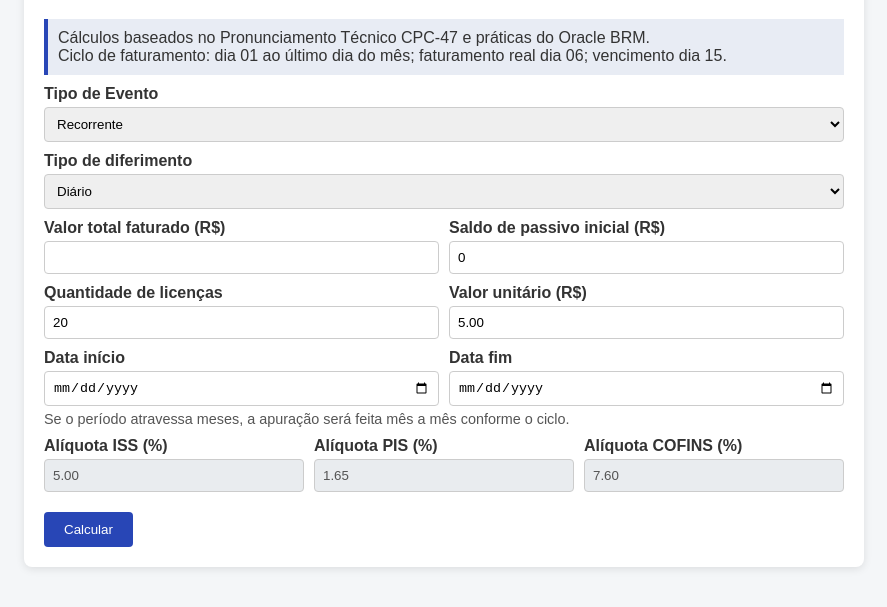
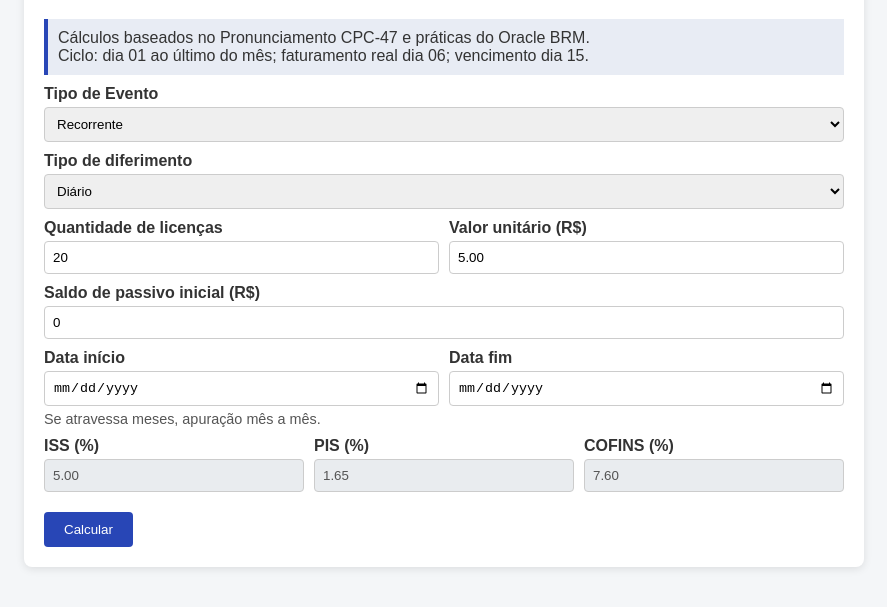
Before and after one commit to fbnmurad/alive, a plain HTML site: page DIFReceita.html in a window 1280 px wide. Shown: the part 101-708 px from the top of the page, without its empty margins (196-1083 px from the left). Drawn offline with Linux system fonts and the light colour scheme.

Commit message:
Update DIFReceita.html

```diff
--- a/DIFReceita.html
+++ b/DIFReceita.html
@@ -25,8 +25,8 @@
   <div class="container">
     <h1>Simulador de Diferimento de Receita</h1>
     <div class="note">
-      Cálculos baseados no Pronunciamento Técnico CPC-47 e práticas do Oracle BRM.<br>
-      Ciclo de faturamento: dia 01 ao último dia do mês; faturamento real dia 06; vencimento dia 15.
+      Cálculos baseados no Pronunciamento CPC-47 e práticas do Oracle BRM.<br>
+      Ciclo: dia 01 ao último do mês; faturamento real dia 06; vencimento dia 15.
     </div>
     <!-- Tipo de Evento -->
     <div class="row">
@@ -50,17 +50,6 @@
         </select>
       </div>
     </div>
-    <!-- Valor total e saldo -->
-    <div class="row">
-      <div class="col">
-        <label for="total">Valor total faturado (R$)</label>
-        <input type="number" id="total" step="0.01" required />
-      </div>
-      <div class="col">
-        <label for="saldo">Saldo de passivo inicial (R$)</label>
-        <input type="number" id="saldo" step="0.01" value="0" />
-      </div>
-    </div>
     <!-- Quantidade de licenças e valor unitário -->
     <div class="row">
       <div class="col">
@@ -70,6 +59,13 @@
       <div class="col">
         <label for="valorUnitario">Valor unitário (R$)</label>
         <input type="number" id="valorUnitario" step="0.01" value="5.00" required />
+      </div>
+    </div>
+    <!-- Saldo de passivo inicial -->
+    <div class="row">
+      <div class="col">
+        <label for="saldo">Saldo de passivo inicial (R$)</label>
+        <input type="number" id="saldo" step="0.01" value="0" />
       </div>
     </div>
     <!-- Datas -->
@@ -83,19 +79,19 @@
         <input type="date" id="fim" required />
       </div>
     </div>
-    <div class="small-note">Se o período atravessa meses, a apuração será feita mês a mês conforme o ciclo.</div>
+    <div class="small-note">Se atravessa meses, apuração mês a mês.</div>
     <!-- Tributos -->
     <div class="row">
       <div class="col">
-        <label for="iss">Alíquota ISS (%)</label>
+        <label for="iss">ISS (%)</label>
         <input type="number" id="iss" value="5.00" disabled />
       </div>
       <div class="col">
-        <label for="pis">Alíquota PIS (%)</label>
+        <label for="pis">PIS (%)</label>
         <input type="number" id="pis" value="1.65" disabled />
       </div>
       <div class="col">
-        <label for="cofins">Alíquota COFINS (%)</label>
+        <label for="cofins">COFINS (%)</label>
         <input type="number" id="cofins" value="7.60" disabled />
       </div>
     </div>
@@ -120,22 +116,21 @@
     document.addEventListener('DOMContentLoaded', toggleParcelas);
     function calcular() {
       const evt = document.getElementById('evento').value;
-      const total = parseFloat(document.getElementById('total').value);
-      const saldoInicial = parseFloat(document.getElementById('saldo').value) || 0;
       const qtd = parseInt(document.getElementById('qtdLicencas').value, 10);
       const valorUnitario = parseFloat(document.getElementById('valorUnitario').value);
+      const total = qtd * valorUnitario;
+      const saldoInicial = parseFloat(document.getElementById('saldo').value) || 0;
       const inicio = new Date(document.getElementById('inicio').value);
       const fim = new Date(document.getElementById('fim').value);
       if (isNaN(total) || fim <= inicio) { alert('Verifique os campos obrigatórios.'); return; }
       if (inicio.getMonth() !== fim.getMonth() || inicio.getFullYear() !== fim.getFullYear()) {
-        alert('Período atravessa mais de um ciclo; apuração será feita mês a mês.');
+        alert('Período atravessa mais de um ciclo; apuração mês a mês.');
       }
-      // Cálculo pró-rata com truncamento e split em dois blocos
+      // Cálculo pró-rata com truncamento por unidade
       const msDia = 1000 * 60 * 60 * 24;
       const diasUso = Math.floor((fim - inicio) / msDia);
       const diasMes = new Date(inicio.getFullYear(), inicio.getMonth()+1, 0).getDate();
-      const precoUnit = valorUnitario;
-      const rawUnit = (diasUso / diasMes) * precoUnit;
+      const rawUnit = (diasUso / diasMes) * valorUnitario;
       const unitTrunc = Math.floor(rawUnit * 100) / 100;
       const valorEarned = unitTrunc * qtd;
       const valorUnearned = Math.round((total - valorEarned + saldoInicial) * 100) / 100;
@@ -143,7 +138,6 @@
       const iss = Math.round(valorEarned * 0.05 * 100) / 100;
       const pis = Math.round(valorEarned * 0.0165 * 100) / 100;
       const cof = Math.round(valorEarned * 0.076 * 100) / 100;
-      // Montar tabela resumo em dois blocos
       let html = '<table><thead><tr><th>Intervalo</th><th>Earned (R$)</th><th>Saldo de Passivo (R$)</th>' +
                  '<th>ISS</th><th>PIS</th><th>COFINS</th><th>Write-off</th></tr></thead><tbody>';
       html += `<tr><td>Serviço entregue</td><td>${valorEarned.toFixed(2)}</td><td>${valorUnearned.toFixed(2)}</td>` +
```
